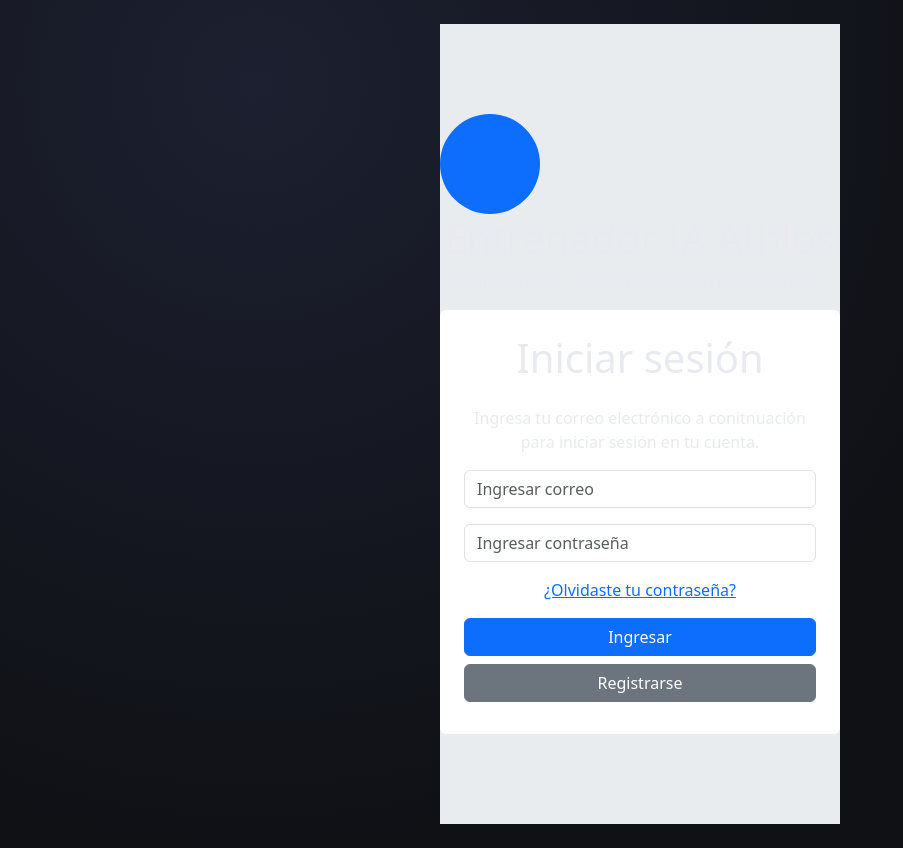
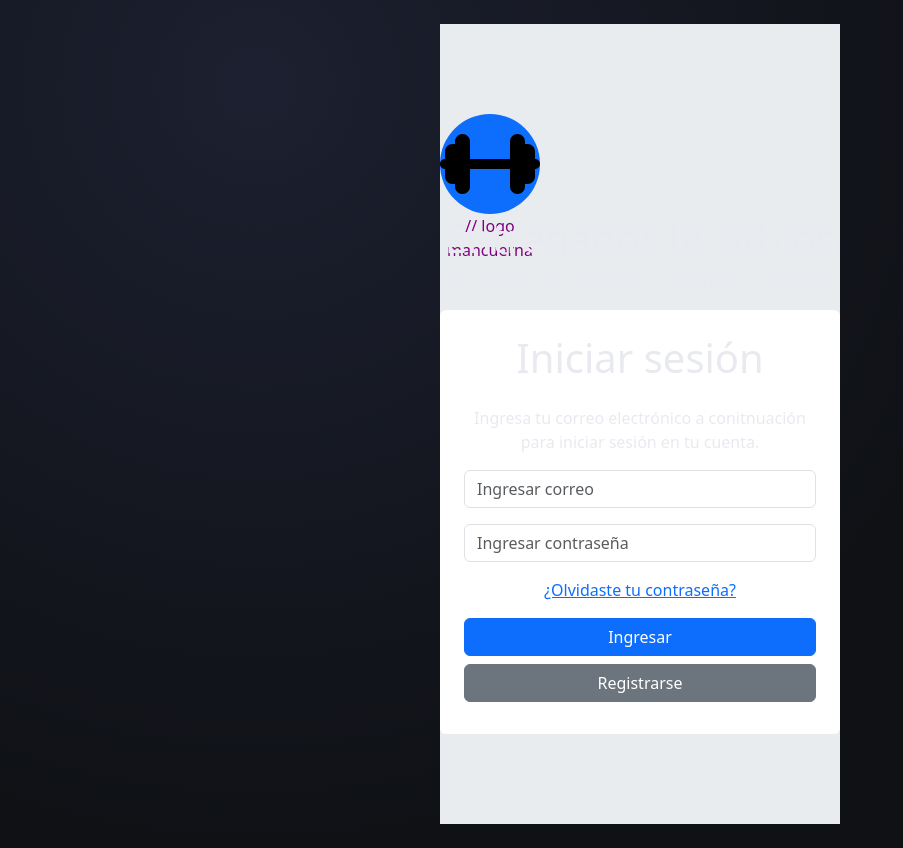
Before and after one commit to RackerH897/Athlos-FrontEnd, a React (Vite) app: page / in a window 1280 px wide. Shown: the whole page, without its empty margins (0-903 px from the left). Built offline with nearby package versions, Linux system fonts and the light colour scheme.

Commit message:
mancuerna
Bru

```diff
--- a/src/pages/inicio-sesion.tsx
+++ b/src/pages/inicio-sesion.tsx
@@ -37,7 +37,10 @@ const LoginPage = () => {
                     <div
                         className="rounded-circle bg-primary"
                         style={{ width: '100px', height: '100px', color: 'purple' }}
-                    ></div>
+                    >
+                         <svg xmlns="http://www.w3.org/2000/svg" viewBox="0 0 640 640"><path d="M96 176C96 149.5 117.5 128 144 128C170.5 128 192 149.5 192 176L192 288L448 288L448 176C448 149.5 469.5 128 496 128C522.5 128 544 149.5 544 176L544 192L560 192C586.5 192 608 213.5 608 240L608 288C625.7 288 640 302.3 640 320C640 337.7 625.7 352 608 352L608 400C608 426.5 586.5 448 560 448L544 448L544 464C544 490.5 522.5 512 496 512C469.5 512 448 490.5 448 464L448 352L192 352L192 464C192 490.5 170.5 512 144 512C117.5 512 96 490.5 96 464L96 448L80 448C53.5 448 32 426.5 32 400L32 352C14.3 352 0 337.7 0 320C0 302.3 14.3 288 32 288L32 240C32 213.5 53.5 192 80 192L96 192L96 176z"/></svg>
+                        // logo mancuerna
+                    </div>
                     <h1>Entrenador IA Athlos</h1>
                     <p>¡Bienvenido de vuelta! Inicia sesión para continuar.</p>
                     <div
```
